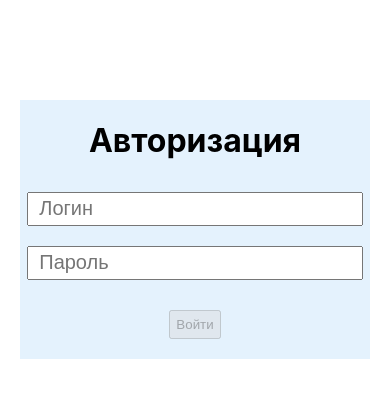
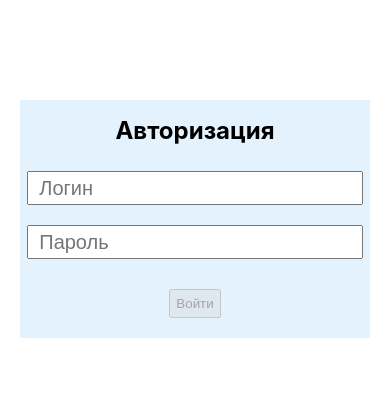
Before and after one commit to ImBrek/todo-list, a React app: page /#/ in a window 390 px wide. Shown: the top 398 px of the page. Built offline with nearby package versions, Linux system fonts and the light colour scheme.

Commit message:
add media queries

```diff
--- a/src/components/todo-item/todo-item.css
+++ b/src/components/todo-item/todo-item.css
@@ -7,13 +7,13 @@
 .todo-item__cell {
   border: 1px solid grey;
   background-color: white;
-    height: 63px;
   display: flex;
   align-items: center;
   justify-content: center;
-    font-size: 19px;
+  font-size: 1.1875rem;
   font-weight: 500;
-    padding: 10px;
+  padding: 0.625rem;
+  overflow: hidden;
 }
 
 .todo-item__checkbox {
--- a/src/components/todo-list/todo-list.css
+++ b/src/components/todo-list/todo-list.css
@@ -1,7 +1,7 @@
 .todo-list {
   display: flex;
   flex-direction: column;
-    background-color:#e4f2fd;
+  background-color: #e4f2fd;
   align-items: center;
 }
 
@@ -23,18 +23,18 @@
   display: flex;
   align-items: center;
   justify-content: space-between;
-    background-color:white;
+  background-color: white;
   width: 100%;
   padding: 29px 0;
 }
 
-.todo-list__button{
-    margin-left: 49px;
-    padding: 10px 20px;
-    font-size: 20px;
+.todo-list__button {
+  margin: 0 3.0625rem;
+  padding: 0.625rem 1.25rem;
+  font-size: 1.25rem;
 }
 
 .todo-list__complete {
   margin-right: 49px;
-    font-size: 22px;
+  font-size: 1.375rem;
 }
--- a/src/index.css
+++ b/src/index.css
@@ -1,3 +1,19 @@
+html {
+  font-size: 16px;
+}
+
+@media (max-width: 768px) {
+  html {
+    font-size: 14px;
+  }
+}
+
+@media (max-width: 425px) {
+  html {
+    font-size: 12px;
+  }
+}
+
 body {
   margin: 0;
   font-family: -apple-system, BlinkMacSystemFont, 'Segoe UI', 'Roboto', 'Oxygen', 'Ubuntu',
```
Lines whose indentation alone changed are shown as unchanged.
